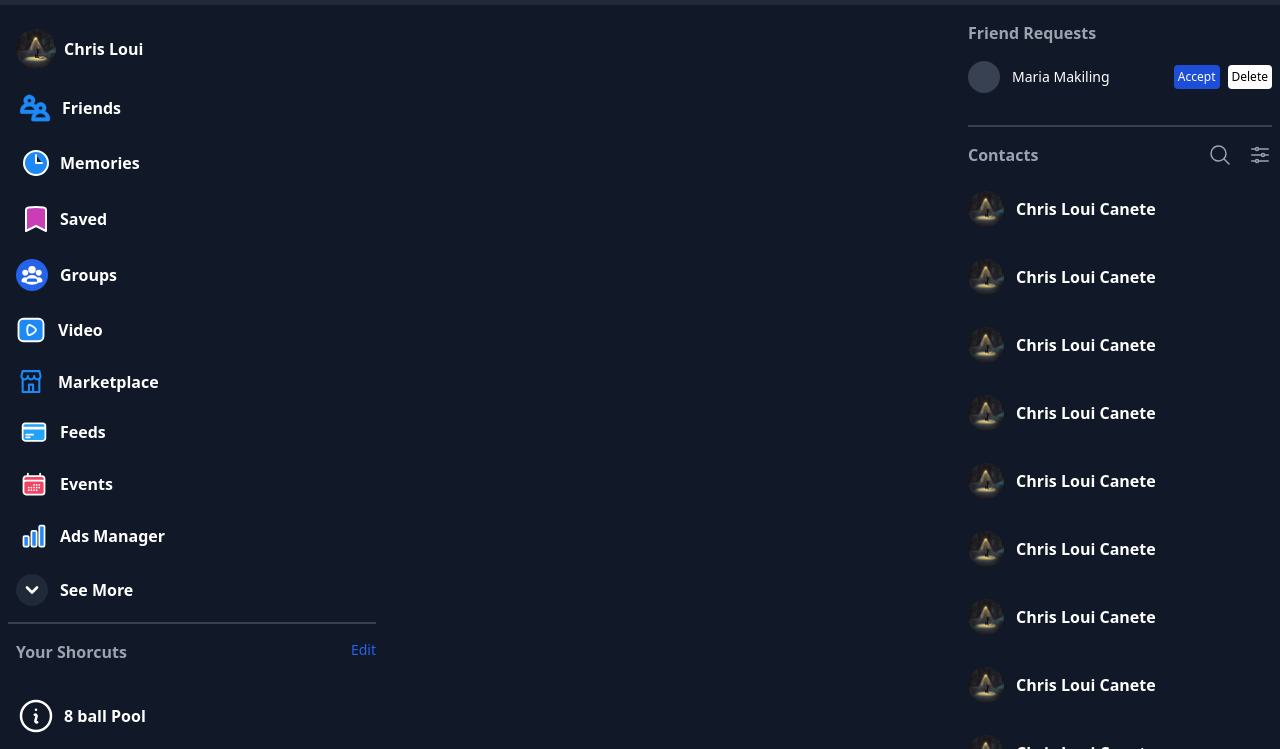
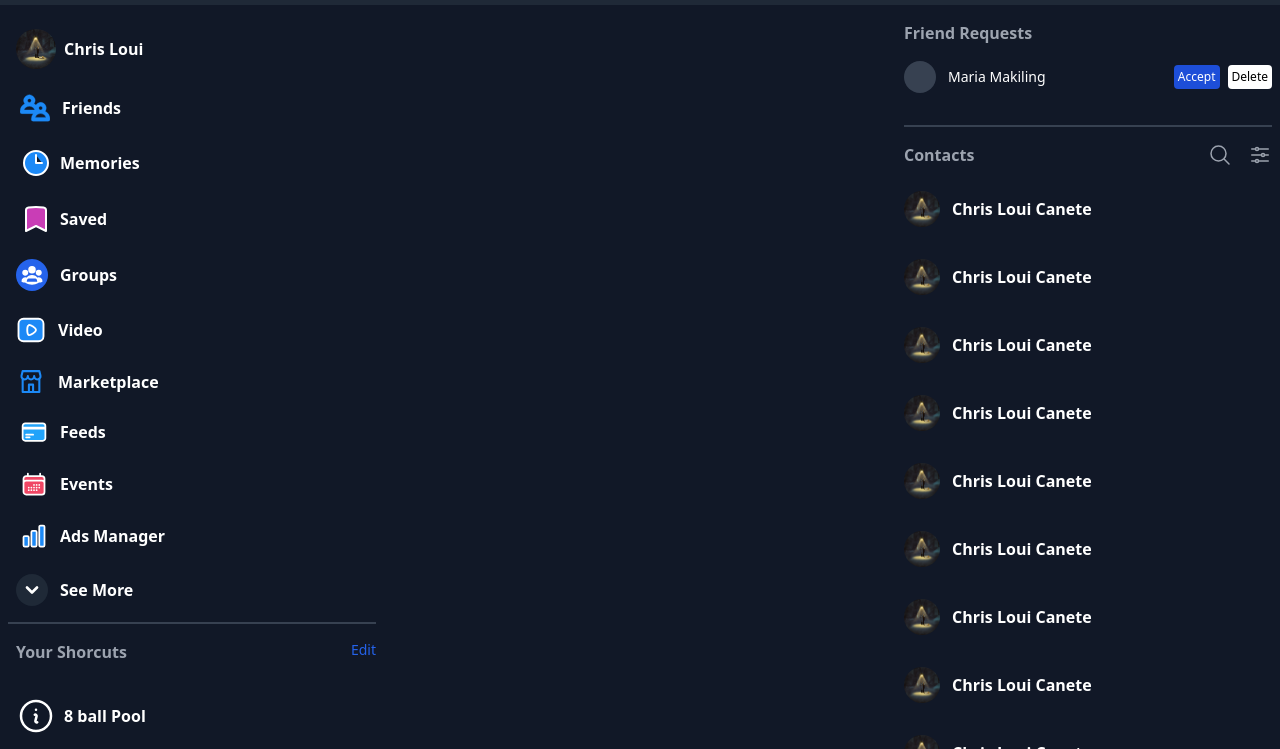
Before and after one commit to ChrisLoui/FB-UI-Duplicate, a website: page src/index.html in a window 1280 px wide. Shown: the part 51-800 px from the top of the page. Drawn offline with Linux system fonts and the light colour scheme.

Commit message:
sadasd
asdasd

```diff
--- a/src/index.html
+++ b/src/index.html
@@ -152,7 +152,7 @@
            <div class="bg-gray-900 flex-1">
 
            </div>
-           <div class="side-bar bg-gray-900 w-80 overflow-y-auto">
+           <div class="side-bar bg-gray-900 w-96 overflow-y-auto">
                 <div class="px-2 py-4 flex flex-col">
                     <span class="text-gray-400 font-bold">Friend Requests</span>
                     <div class="py-4 flex items-center justify-between">
```
Also changed, not shown: src/output.css.
